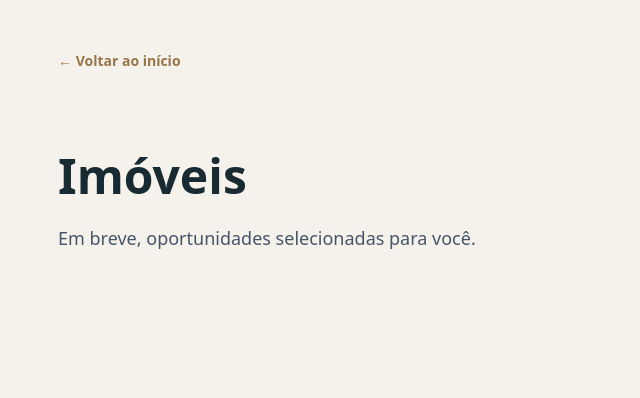
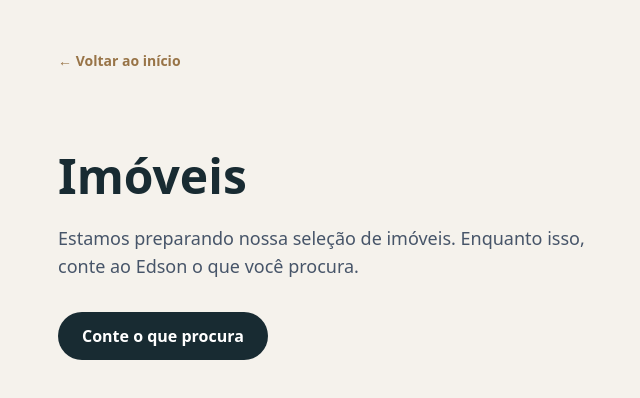
Before and after one commit to faustoho/meuagenteimobiliario, a Next.js app: page /imoveis in a window 1280 px wide. Shown: the top 398 px of the page, without its empty margins (94-734 px from the left). Built offline with nearby package versions, Linux system fonts and the light colour scheme.

Commit message:
feat: ativar páginas de contato, compra e venda

```diff
--- a/src/app/[slug]/page.tsx
+++ b/src/app/[slug]/page.tsx
@@ -1,5 +1,17 @@
 import Link from 'next/link';
 import { notFound } from 'next/navigation';
-const pages: Record<string, { title: string; description: string }> = { 'imoveis': { title: 'Imóveis', description: 'Em breve, oportunidades selecionadas para você.' }, 'quero-comprar': { title: 'Quero comprar', description: 'Conte o que procura e vamos ajudar a encontrar seu próximo imóvel.' }, 'quero-vender': { title: 'Quero vender', description: 'Vamos conversar sobre a melhor forma de apresentar seu imóvel.' }, 'contato': { title: 'Contato', description: 'Nosso canal de atendimento estará disponível em breve.' } };
-export function generateStaticParams() { return Object.keys(pages).map(slug => ({ slug })); }
-export default async function Page({ params }: { params: Promise<{ slug: string }> }) { const { slug } = await params; const page = pages[slug]; if (!page) notFound(); return <main className="mx-auto min-h-screen max-w-5xl px-6 py-12"><Link href="/" className="text-sm font-semibold text-[#987447]">← Voltar ao início</Link><h1 className="mt-20 text-5xl font-semibold">{page.title}</h1><p className="mt-6 max-w-xl text-lg text-slate-600">{page.description}</p></main>; }
+import LeadForm from '../components/LeadForm';
+
+const pages = ['imoveis', 'quero-comprar', 'quero-vender', 'contato'] as const;
+export function generateStaticParams() { return pages.map(slug => ({ slug })); }
+export default async function Page({ params }: { params: Promise<{ slug: string }> }) {
+  const { slug } = await params;
+  if (!pages.includes(slug as typeof pages[number])) notFound();
+  if (slug === 'quero-comprar' || slug === 'quero-vender' || slug === 'contato') return <LeadForm kind={slug} />;
+  return <main className="mx-auto min-h-screen max-w-5xl px-6 py-12">
+    <Link href="/" className="text-sm font-semibold text-[#987447]">← Voltar ao início</Link>
+    <h1 className="mt-20 text-5xl font-semibold">Imóveis</h1>
+    <p className="mt-6 max-w-xl text-lg text-slate-600">Estamos preparando nossa seleção de imóveis. Enquanto isso, conte ao Edson o que você procura.</p>
+    <Link href="/quero-comprar" className="mt-8 inline-flex rounded-full bg-ink px-6 py-3 font-semibold text-white">Conte o que procura</Link>
+  </main>;
+}
```
